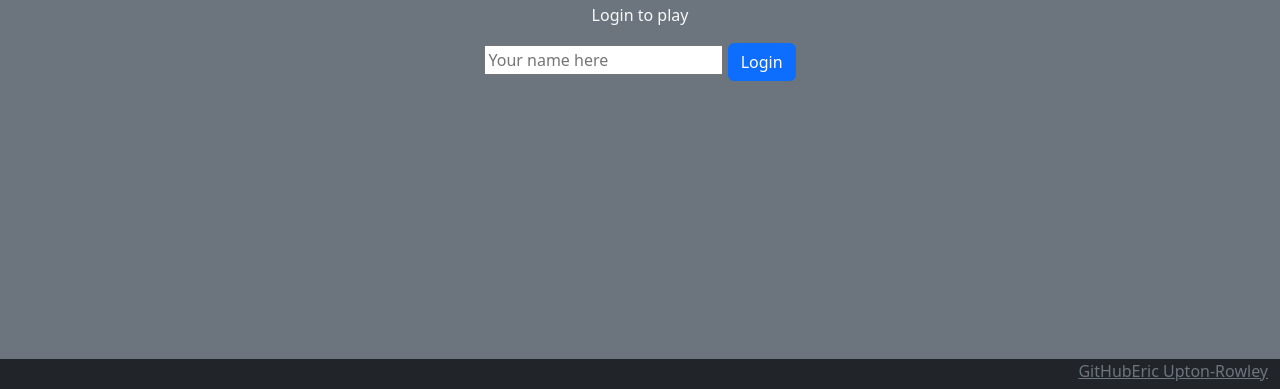
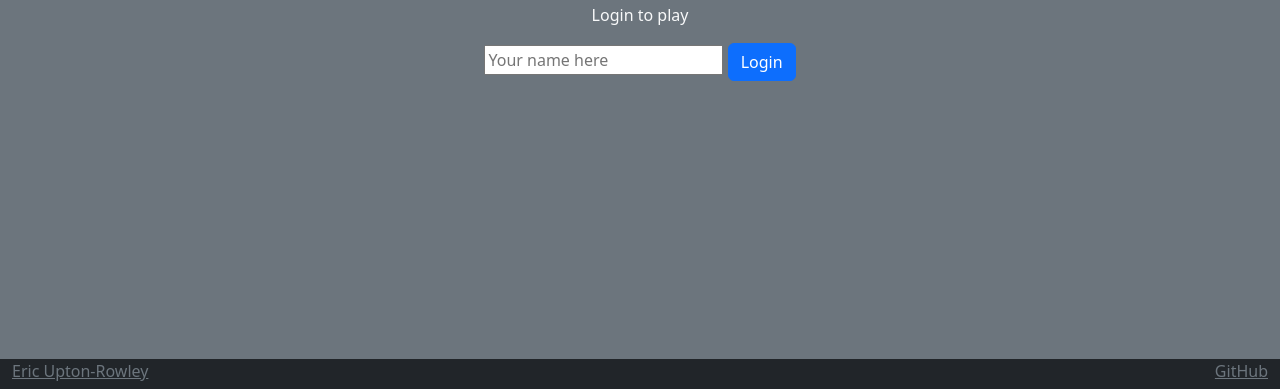
Before and after one commit to rowleyup/simon, a plain HTML site: page index.html in a window 1280 px wide. Shown: the part 411-800 px from the top of the page. Drawn offline with nearby package versions, Linux system fonts and the light colour scheme.

Commit message:
edited footer styling

```diff
--- a/main.css
+++ b/main.css
@@ -36,7 +36,7 @@ menu .nav-item {
 	padding: 0 0.3em;
 }
 
-footer a {
+footer a:nth-child(even) {
 	float: right;
 }
 
```
